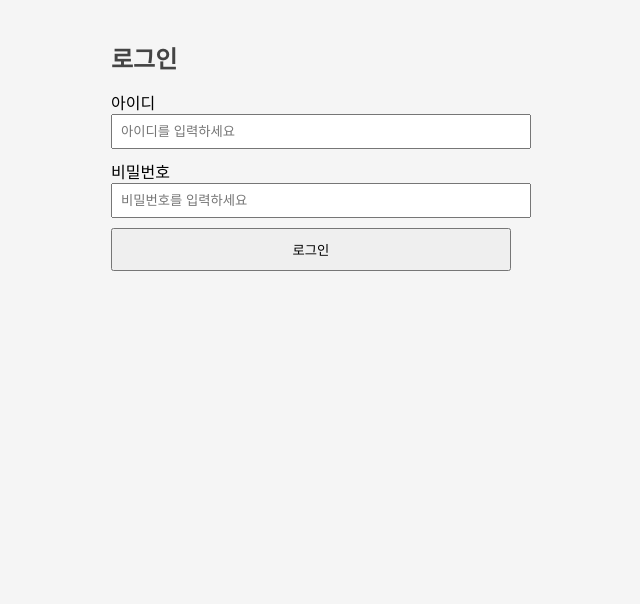
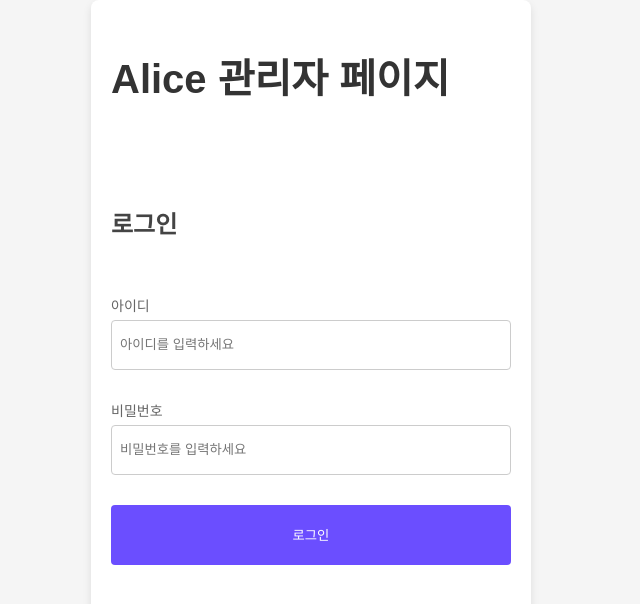
Before and after one commit to hshy1839/shopping_mall_admin, a React (Create React App) app: page /login in a window 1280 px wide. Shown: the top 604 px of the page, without its empty margins (329-969 px from the left). Built offline with nearby package versions, Linux system fonts and the light colour scheme.

Commit message:
login page css

```diff
--- a/src/components/Login.js
+++ b/src/components/Login.js
@@ -1,5 +1,7 @@
 import React, { useState } from 'react';
 import { useNavigate } from 'react-router-dom';
+
+import '../css/Login.css';
 
 const Login = () => {
   const [username, setUsername] = useState('');
@@ -41,10 +43,11 @@ const Login = () => {
   };
 
   return (
-    <div style={{ maxWidth: '400px', margin: 'auto', padding: '20px' }}>
+    <div className='login-container' style={{ maxWidth: '400px', margin: 'auto', padding: '20px' }}>
+      <h1>Alice 관리자 페이지</h1>
       <h2>로그인</h2>
       <form onSubmit={handleSubmit}>
-        <div style={{ marginBottom: '10px' }}>
+        <div className='login-username-container' style={{ marginBottom: '10px' }}>
           <label htmlFor="username">아이디</label>
           <input
             type="text"
@@ -55,7 +58,7 @@ const Login = () => {
             style={{ width: '100%', padding: '8px' }}
           />
         </div>
-        <div style={{ marginBottom: '10px' }}>
+        <div  className='login-password-container' style={{ marginBottom: '10px' }}>
           <label htmlFor="password">비밀번호</label>
           <input
             type="password"
--- /dev/null
+++ b/src/css/Login.css
@@ -0,0 +1,75 @@
+/* 로그인 컨테이너 기본 스타일 */
+.login-container {
+    display: flex;
+    flex-direction: column;
+    background: white;
+    border-radius: 8px;
+    box-shadow: 0 4px 8px rgba(0,0,0,0.1);
+    max-width: 400px;
+    margin: 50px auto;
+    height: 95vh;
+    padding: 40px;
+  }
+
+  /* 로그인 폼 제목 스타일 */
+  h1, h2 {
+    color: #333;
+    font-family: 'Arial', sans-serif;
+  }
+
+  h2 {
+    margin-top: 20%;
+  }
+  .login-username-container {
+    margin-top: 10%;
+  }
+  /* 폼 레이블 스타일 */
+  label {
+    display: block;
+    margin-bottom: 5px;
+    font-size: 14px;
+    color: #666;
+  }
+
+  /* 입력 필드 기본 스타일 */
+  input[type="text"], input[type="password"] {
+    width: 100%;
+    height: 50px;
+    padding: 10px;
+    margin-bottom: 20px;
+    border: 1px solid #ccc;
+    border-radius: 4px;
+    box-sizing: border-box;
+    transition: border-color 0.3s;
+  }
+
+  /* 입력 필드 포커스 시 */
+  input[type="text"]:focus, input[type="password"]:focus {
+    border-color: #0056b3;
+    outline: none;
+  }
+
+  /* 로그인 버튼 스타일 */
+  button {
+    width: 100%;
+    height: 60px;
+    padding: 10px;
+    background-color: #6B4EFF;
+    color: white;
+    border: none;
+    border-radius: 4px;
+    cursor: pointer;
+    transition: background-color 0.3s;
+  }
+
+  /* 버튼 호버 효과 */
+  button:hover {
+    background-color: #004494;
+  }
+
+  /* 오류 메시지 스타일 */
+  p {
+    color: #d32f2f;
+    font-size: 14px;
+    text-align: center;
+  }
```
